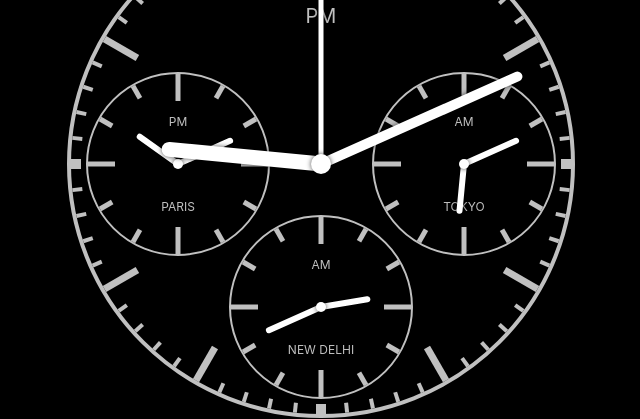
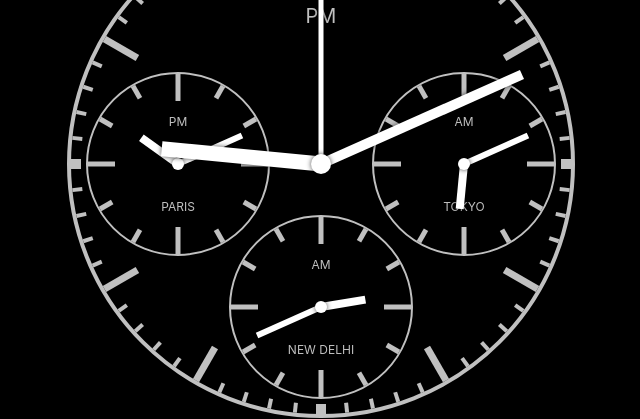
Before and after one commit to domb5041/chain-that-clocks, a React (Create React App) app: page / in a window 1280 px wide. Shown: the part 236-655 px from the top of the page, without its empty margins (319-959 px from the left). Built offline with nearby package versions, Linux system fonts and the light colour scheme.

Commit message:
hand adjustments

```diff
--- a/src/Dials.styled.js
+++ b/src/Dials.styled.js
@@ -61,7 +61,6 @@ export const Hand = styled.div`
     bottom: 50%;
     left: 50%;
     transform-origin: center bottom;
-    border-radius: 50px;
     box-shadow: 0 0 5px rgba(0, 0, 0, 0.7);
     width: ${props => props.size[0]}px;
     height: ${props => props.size[1]}px;
--- a/src/SubDial.js
+++ b/src/SubDial.js
@@ -19,9 +19,9 @@ export default function SubDial({ position, city, offset }) {
                     <div />
                 </styled.Tick>
             ))}
-            <styled.Hand size={[6, 50]} style={transformHands(time[0])} />
-            <styled.Hand size={[6, 60]} style={transformHands(time[1])} />
-            <styled.Cap size={10} />
+            <styled.Hand size={[8, 45]} style={transformHands(time[0])} />
+            <styled.Hand size={[6, 70]} style={transformHands(time[1])} />
+            <styled.Cap size={12} />
         </styled.SubDial>
     );
 }
```
